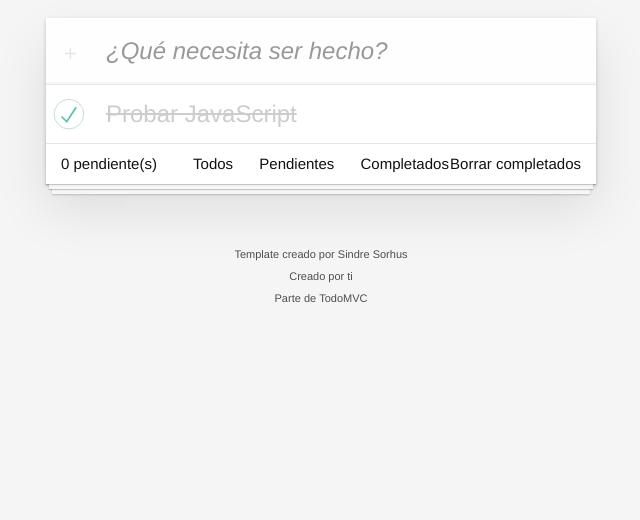
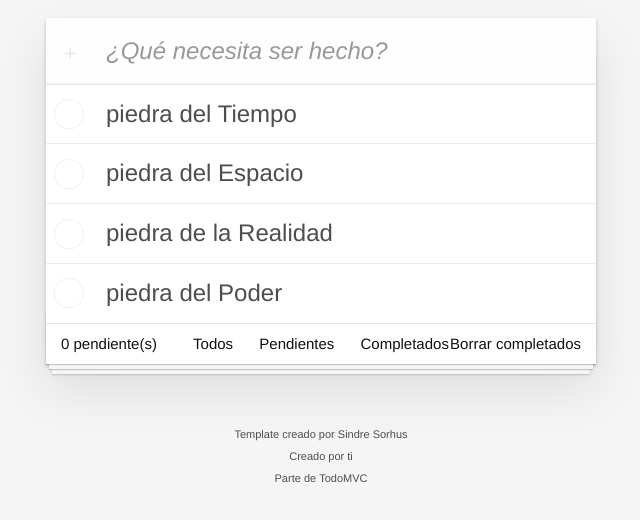
Before and after one commit to lbernedo/todo-app, a website built with Vite: page index.html in a window 1280 px wide. Shown: the part 112-632 px from the top of the page, without its empty margins (319-959 px from the left). Built offline with nearby package versions, Linux system fonts and the light colour scheme.

Commit message:
display todo

```diff
--- a/src/Todo/App.js
+++ b/src/Todo/App.js
@@ -1,12 +1,21 @@
 import TodoStore from '../store/Todo.store';
 import html from './app.html?raw';
+import { renderTodos } from './uses-cases/render-todos';
 
 
 /**
  * carga la aplicación
  * @param {String} elementId el id del div principal
  */
+const elementsId = {
+    todoList : '.todo-list',
+}
 export const App = (elementId) => {
+
+    const displayTodo = () => {
+        const todos = TodoStore.getTodos(TodoStore.getCurrentFilter());
+         renderTodos(elementsId.todoList, todos);
+    }
 
     // funcion autoinvocada que carga el html.
     (() => {
@@ -14,10 +23,6 @@ export const App = (elementId) => {
         //app.innerHTML = '<h2> hola Mundo</h2>';
         app.innerHTML = html;
         document.querySelector(elementId).append(app);
+        displayTodo();
     })();
-
-    const displayTodo = () => {
-        const todos = TodoStore.getTodos(TodoStore.getCurrentFilter());
-
-    }
 }
--- a/src/Todo/app.html
+++ b/src/Todo/app.html
@@ -11,14 +11,14 @@
         <ul class="todo-list">
             <!-- These are here just to show the structure of the list items -->
             <!-- List items should get the class "editing" when editing and "completed" when marked as completed -->
-            <li class="completed" data-id="abc">
+            <!-- <li class="completed" data-id="abc">
                 <div class="view">
                     <input class="toggle" type="checkbox" checked>
                     <label>Probar JavaScript</label>
                     <button class="destroy"></button>
                 </div>
                 <input class="edit" value="Create a TodoMVC template">
-            </li>
+            </li> -->
             <!-- <li>
                 <div class="view">
                     <input class="toggle" type="checkbox">
--- a/src/Todo/uses-cases/crear-todo-html.js
+++ b/src/Todo/uses-cases/crear-todo-html.js
@@ -1,5 +1,4 @@
 import { Todo } from "../models/todo.model";
-
 
 /**
  * crea un elemento todo en HTML.
@@ -10,15 +9,16 @@ export const crearTodoHTML = (todo) => {
 
     const { id, done, description } = todo;
     const html = `<div class="view">
-                    <input class="toggle" type="checkbox" ${(done) ? 'checked' : ''}>
+                    <input class="toggle" type="checkbox" ${done ? 'checked' : ''}>
                     <label>${description}</label>
                     <button class="destroy"></button>
-                 </div>
+                  </div>
                 <input class="edit" value="Create a TodoMVC template">`;
+
     const liElement = document.createElement('li');
     liElement.innerHTML = html;
     liElement.setAttribute('data-id', id);
-    if (todo.done) {
+    if (todo.done)
         liElement.classList.add('completed');
-    }
+    return liElement;
 }
--- a/src/Todo/uses-cases/index.js
+++ b/src/Todo/uses-cases/index.js
@@ -0,0 +1 @@
+export { crearTodoHTML } from "./crear-todo-html";
--- a/src/Todo/uses-cases/render-todos.js
+++ b/src/Todo/uses-cases/render-todos.js
@@ -1,4 +1,5 @@
 import { Todo } from "../models/todo.model";
+import { crearTodoHTML } from "./";
 
 let element;
 
@@ -8,12 +9,12 @@ let element;
  * @param {Todo} todos
  */
 export const renderTodos = (elementId, todos = []) => {
-    if(!element)
+    if (!element)
         element = document.querySelector(elementId);
-    if(!element) throw new Error(`Element ${elementId} not found`);
+    if (!element) throw new Error(`Element ${elementId} not found`);
 
     element.innerHTML = '';
-    todos.array.forEach(todo => {
-        element.append();
+    todos.forEach(todo => {
+        element.append(crearTodoHTML(todo));
     });
 }
--- a/src/store/todo.store.js
+++ b/src/store/todo.store.js
@@ -11,8 +11,8 @@ const state = {
     todos: [
         new Todo('piedra del Tiempo'),
         new Todo('piedra del Espacio'),
-        new Todo('piedra del Realidad'),
-        new Todo('piedra del Realidad'),
+        new Todo('piedra de la Realidad'),
+        new Todo('piedra del Poder'),
     ],
     filters: Filters.All,
 }
@@ -36,6 +36,7 @@ const getTodos = (filtro = Filters.All) => {
     //throw new Error('function not implement');
     switch (filtro) {
         case Filters.All:
+            // return [...state.todos];
             return state.todos;
         case Filters.Completed:
             return state.todos.filter(todo => todo.done);
@@ -74,7 +75,8 @@ const setFilter = (newfilter = Filters.All) => {
 }
 
 const getCurrentFilter = () => {
-    throw new Error('function not implement');
+    // throw new Error('function not implement');
+    return state.filters;
 }
 
 export default {
```
